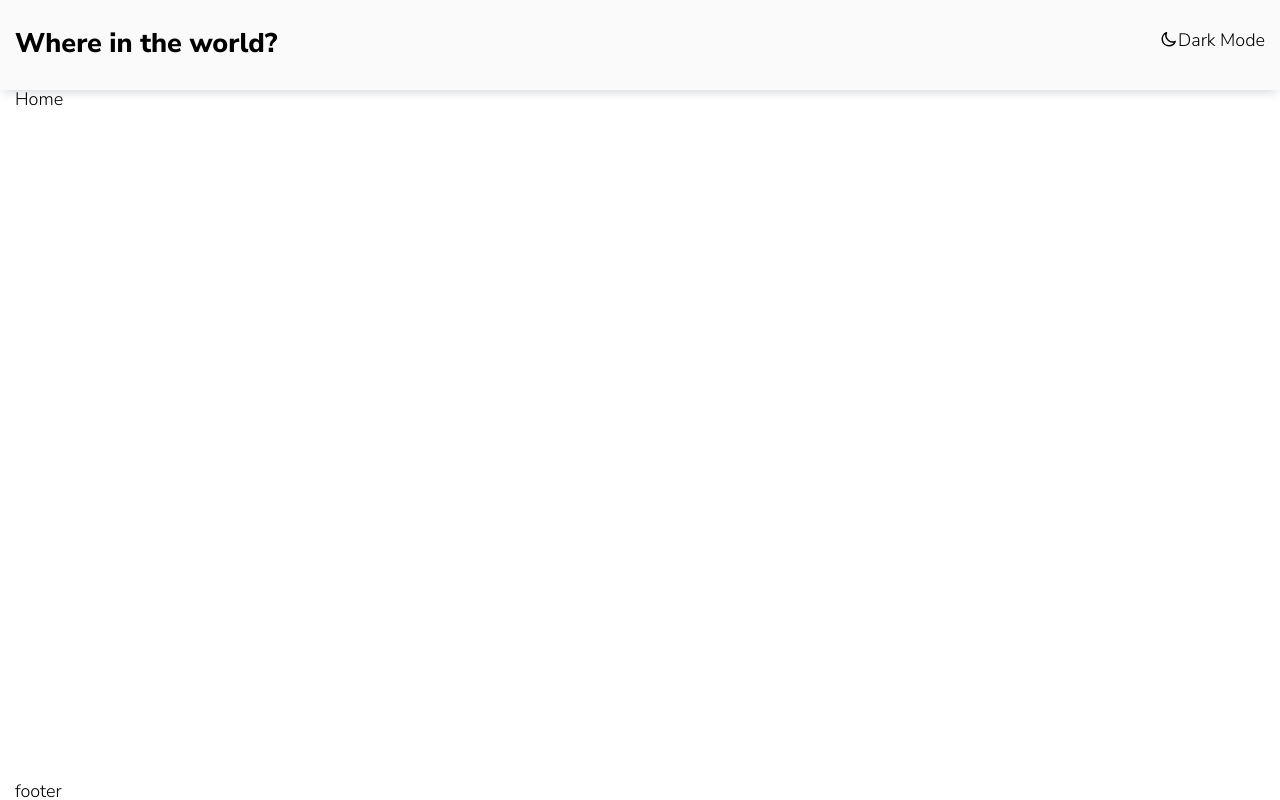
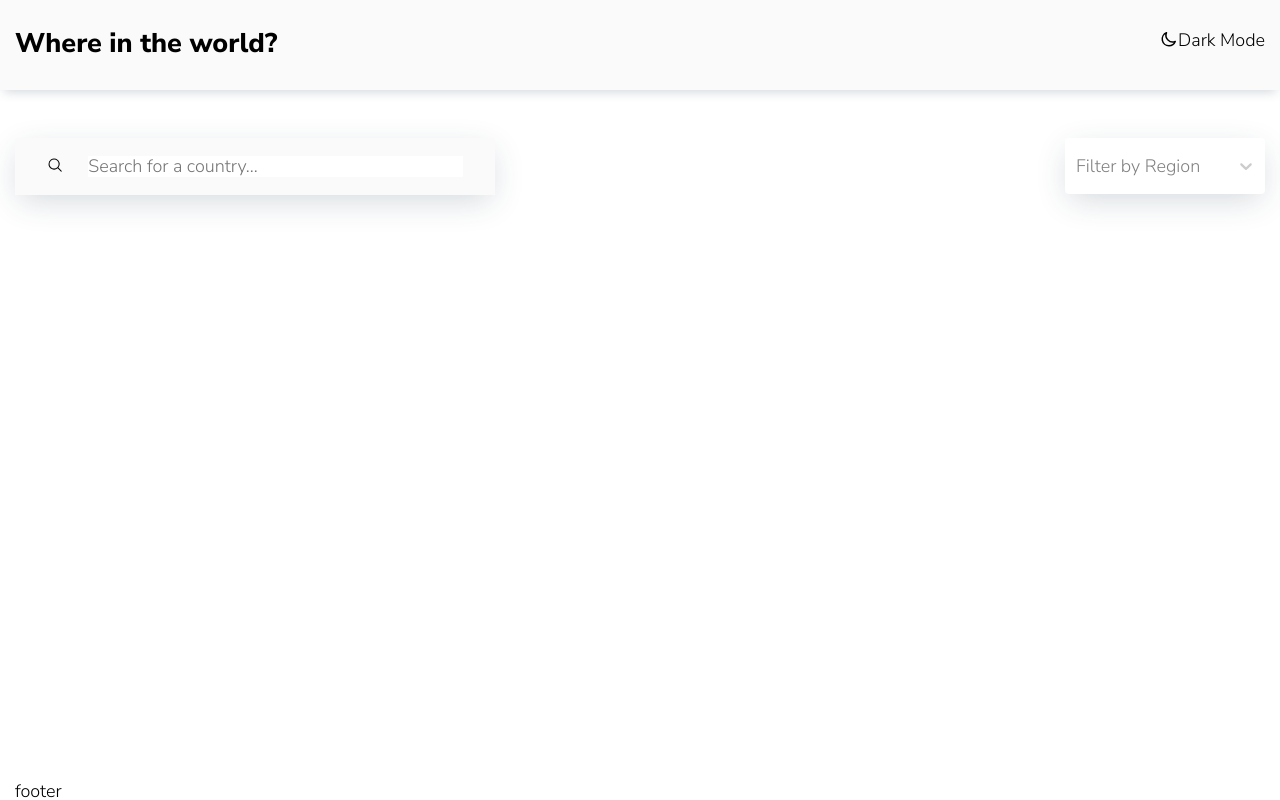
Before and after one commit to iskandar13abdurakhmonov/countries, a React (Vite) app: page / in a window 1280 px wide. Built offline with nearby package versions, Linux system fonts and the light colour scheme; no server answers.

Commit message:
form section static styles

```diff
--- a/package.json
+++ b/package.json
@@ -15,7 +15,9 @@
     "normalize.css": "^8.0.1",
     "react": "^18.2.0",
     "react-dom": "^18.2.0",
-    "react-router-dom": "^6.18.0"
+    "react-icons": "^4.11.0",
+    "react-router-dom": "^6.18.0",
+    "react-select": "^5.7.7"
   },
   "devDependencies": {
     "@types/react": "^18.2.15",
--- /dev/null
+++ b/src/components/Form.jsx
@@ -0,0 +1,43 @@
+import styles from './Form.module.css'
+import Select from 'react-select'
+import { HiMagnifyingGlass } from 'react-icons/hi2'
+import { useState } from 'react'
+
+const options = [
+    { value: 'africa', label: 'Africa' },
+    { value: 'merica', label: 'America' },
+    { value: 'asia', label: 'Asia' },
+    { value: 'europe', label: 'Europe' },
+    { value: 'oceania', label: 'Oceania' },
+]
+
+export default function Form() {
+    const [selectedOption, setSelectedOption] = useState(null)
+
+    return (
+        <div className={styles.formContainer}>
+            <form className={styles.form}>
+                <div className={styles.inputBox}>
+                    <HiMagnifyingGlass />
+                    <input
+                        type="text"
+                        className={styles.input}
+                        placeholder="Search for a country..."
+                    />
+                </div>
+            </form>
+            <Select
+                styles={{
+                    control: (baseStyles) => ({
+                      ...baseStyles,
+                      borderColor: 'transparent',
+                    }),
+                  }}
+                placeholder={'Filter by Region'}
+                defaultValue={selectedOption}
+                onChange={setSelectedOption}
+                options={options}
+            />
+        </div>
+    )
+}
--- /dev/null
+++ b/src/components/Form.module.css
@@ -0,0 +1,29 @@
+.formContainer {
+    margin: 48px 0 0 0;
+    display: flex;
+    width: 100%;
+    justify-content: space-between;
+}
+
+.form {
+    padding: 18px 32px 18px 32px;
+    width: 480px;
+    background-color: hsl(0, 0%, 98%);
+    -webkit-box-shadow: 0px 9px 33px -4px rgba(34, 60, 80, 0.2);
+    -moz-box-shadow: 0px 9px 33px -4px rgba(34, 60, 80, 0.2);
+    box-shadow: 0px 9px 33px -4px rgba(34, 60, 80, 0.2);
+}
+
+.inputBox {
+    width: 100%;
+    display: flex;
+}
+
+.input {
+    margin: 0 0 0 25px;
+    width: 100%;
+}
+
+.filter {
+    width: 200px;
+}
--- a/src/index.css
+++ b/src/index.css
@@ -61,3 +61,15 @@ body {
   margin: 0 auto;
   padding: 0 15px;
 }
+
+.css-1u9des2-indicatorSeparator {
+  display: none;
+}
+
+.css-xqpab8-control {
+  width: 200px;
+  height: 56px;
+  -webkit-box-shadow: 0px 9px 33px -4px rgba(34, 60, 80, 0.2);
+  -moz-box-shadow: 0px 9px 33px -4px rgba(34, 60, 80, 0.2);
+  box-shadow: 0px 9px 33px -4px rgba(34, 60, 80, 0.2);
+}
--- a/src/pages/Home.jsx
+++ b/src/pages/Home.jsx
@@ -1,7 +1,10 @@
+import Form from '../components/Form'
 import styles from './Home.module.css'
 
 export default function Home() {
   return (
-    <div className={styles.home}>Home</div>
+    <div className={styles.home}>
+      <Form/>
+    </div>
   )
 }
```
Also changed, not shown: 1 other file (tests, documents, lock files or other folders).
